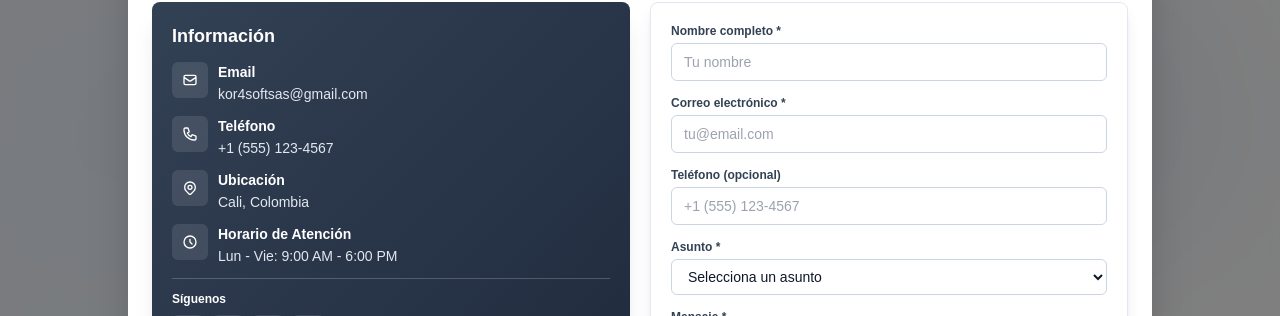
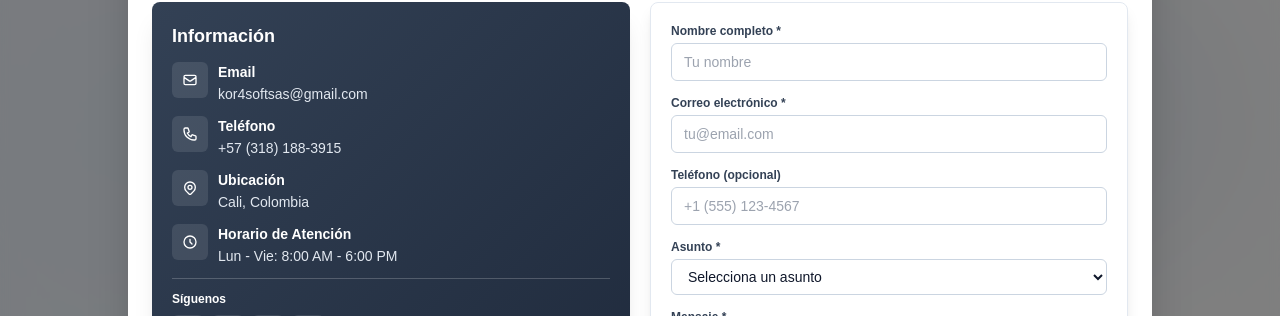
Before and after one commit to kamdevo/Kor4SoftLanding, a Next.js app: page / in a window 1280 px wide. Both pictures are taken after a click on the button "Iniciar Proyecto". Shown: the part 204-520 px from the top of the page. Built offline with nearby package versions, Linux system fonts and the light colour scheme.

Commit message:
cambio datos de la vista conctactos

```diff
--- a/components/ContactForm.tsx
+++ b/components/ContactForm.tsx
@@ -155,7 +155,7 @@ export default function ContactForm({ isOpen, onClose }: ContactFormProps) {
                   </div>
                   <div className="flex-1 min-w-0">
                     <h4 className="font-semibold mb-0.5 text-xs sm:text-sm">Teléfono</h4>
-                    <p className="text-slate-200 text-xs sm:text-sm">+1 (555) 123-4567</p>
+                    <p className="text-slate-200 text-xs sm:text-sm">+57 (318) 188-3915</p>
                   </div>
                 </div>
 
@@ -180,7 +180,7 @@ export default function ContactForm({ isOpen, onClose }: ContactFormProps) {
                   </div>
                   <div className="flex-1 min-w-0">
                     <h4 className="font-semibold mb-0.5 text-xs sm:text-sm">Horario de Atención</h4>
-                    <p className="text-slate-200 text-xs sm:text-sm">Lun - Vie: 9:00 AM - 6:00 PM</p>
+                    <p className="text-slate-200 text-xs sm:text-sm">Lun - Vie: 8:00 AM - 6:00 PM</p>
                   </div>
                 </div>
               </div>
```
